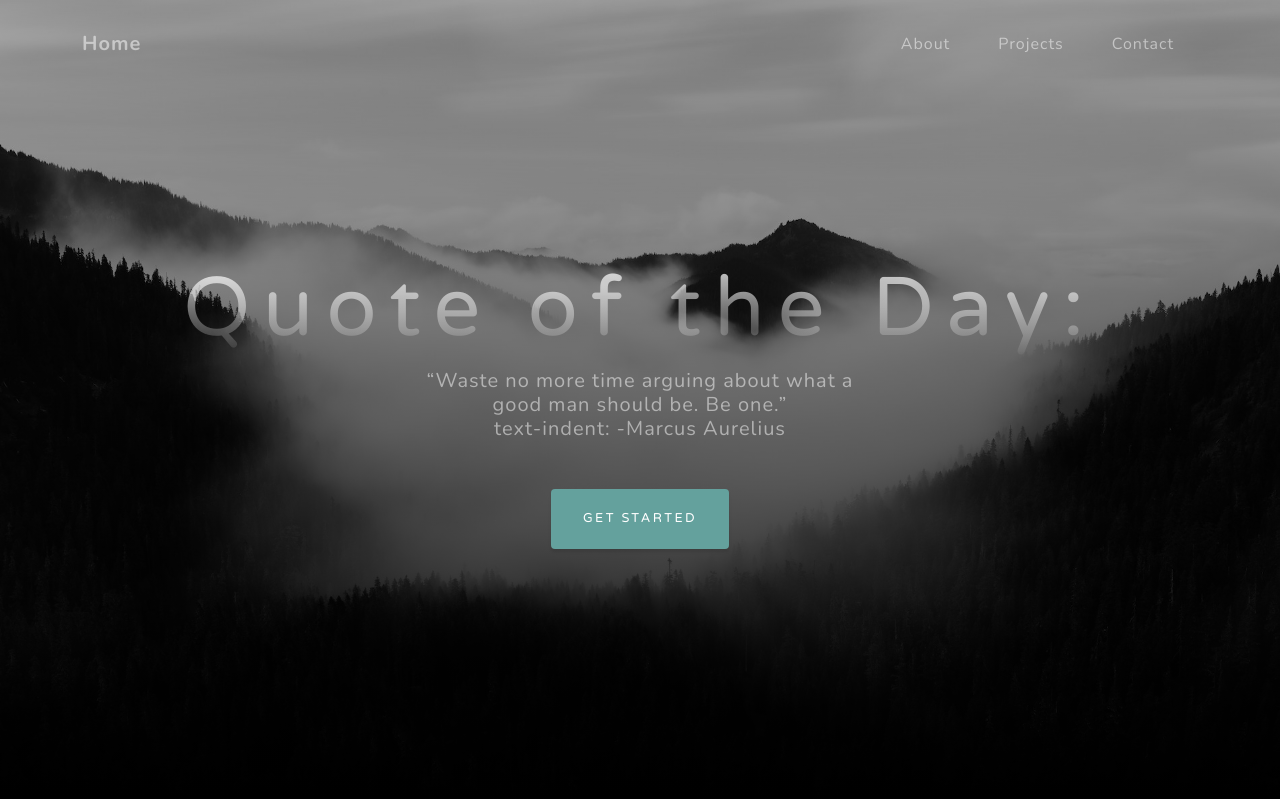
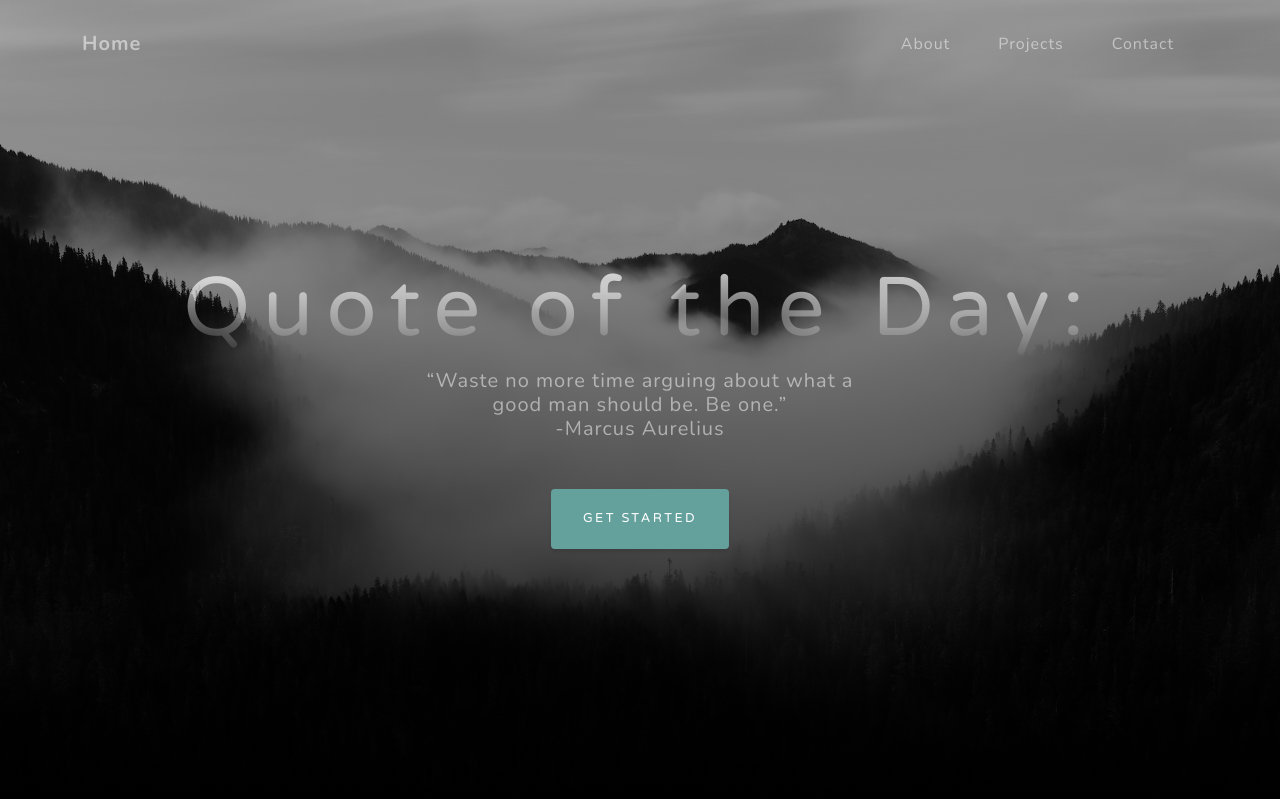
Before and after one commit to buddhajjigae/Personal_Site, a Flask app: page / in a window 1280 px wide. Shown: the top 799 px of the page. Run offline with Flask 2, Linux system fonts and the light colour scheme; some libraries are stand-ins or nearby versions.

Commit message:
Update index.html
Removed incorrect usage of text-indent: in masthead class.

```diff
--- a/templates/index.html
+++ b/templates/index.html
@@ -39,7 +39,7 @@
             <div class="container d-flex h-100 align-items-center">
                 <div class="mx-auto text-center">
                     <h1 class="mx-auto my-0"><small>Quote of the Day:</small></h1>
-                    <h2 class="text-white-50 mx-auto mt-2 mb-5">“Waste no more time arguing about what a good man should be. Be one.” <br> text-indent: -Marcus Aurelius</h2>
+                    <h2 class="text-white-50 mx-auto mt-2 mb-5">“Waste no more time arguing about what a good man should be. Be one.”<br>-Marcus Aurelius</h2>
                     <a class="btn btn-primary js-scroll-trigger" href="#about">Get Started</a>
                 </div>
             </div>
```
